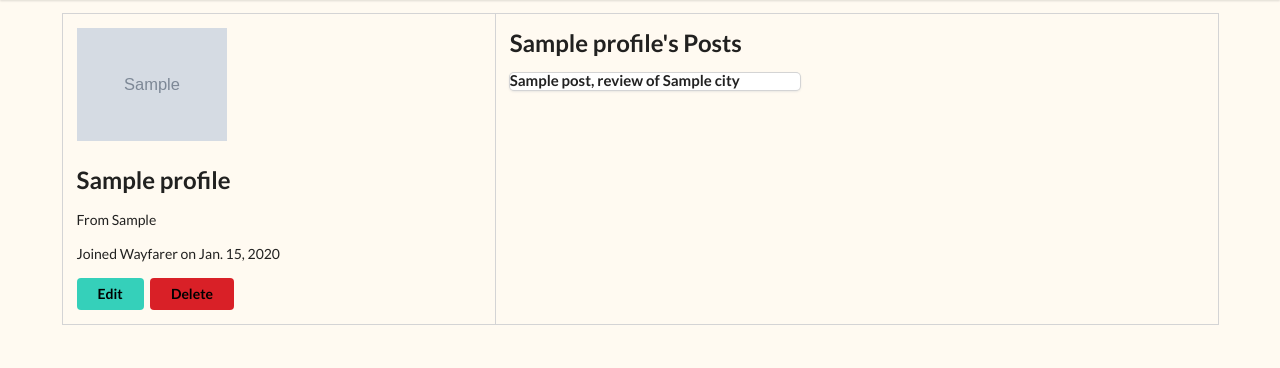
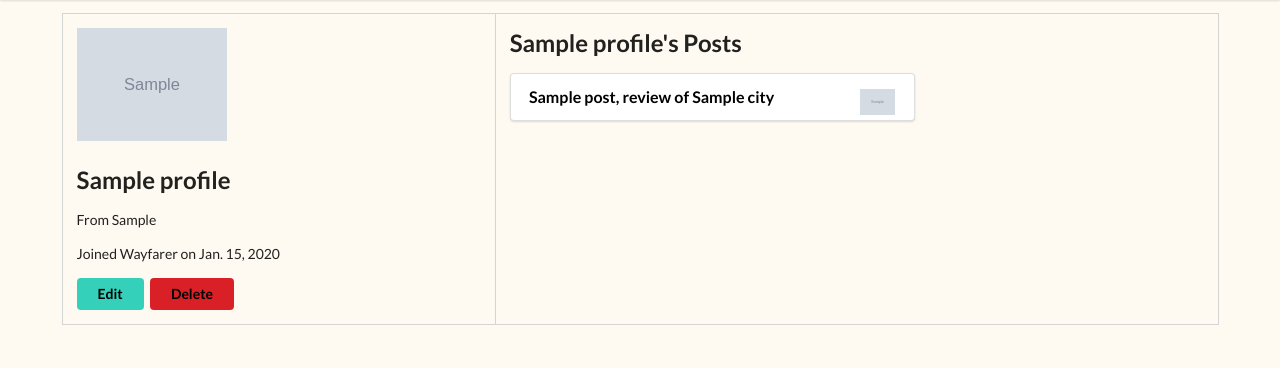
Before and after one commit to danlehner/wayfarer, a Django app: page /profile/1/ in a window 1280 px wide. Shown: the part 52-420 px from the top of the page. Run offline with Django 3.2, Linux system fonts and the light colour scheme; tables that the repository leaves empty hold one stand-in row (values such as "Sample post"); grey boxes marked "Sample" are stand-in pictures; some libraries are stand-ins or nearby versions.

Commit message:
adds menu items to user profile lage to show teh post they have written, each item has title, city & image and is linked ot post

```diff
--- a/main_app/templates/profile/show.html
+++ b/main_app/templates/profile/show.html
@@ -17,8 +17,10 @@
     <h2>{{ title }}'s Posts</h2>
     {% for post in posts %}
     <a href="/posts/{{ post.id }}">
-      <div class="ui card">
-        <h4 class="ui header">{{ post.title }}, review of {{ post.city }} </h4>
+      <div class="ui vertical menu" id="post_menu">
+        <div class="item">{{ post.title }}, review of {{ post.city }}
+          <img src="{{post.city.image}}" alt="{{post.city.name}}" class="ui right floated mini image">
+        </div>
       </div>
     </a>
     {% endfor %}
--- a/main_app/urls.py
+++ b/main_app/urls.py
@@ -10,6 +10,7 @@ urlpatterns = [
 
   # ===== POST ===== #
   path('posts/new/', views.post_new, name="post_new"),
+  # path('posts/<int:city_id>/new_from_city/', views.post_new_from_city, name="post_new_from_city"),
   path('posts/<int:post_id>/', views.post_show, name='post_show'),
   path('posts/<int:post_id>/edit/', views.post_edit, name='post_edit'),
   path('posts/<int:post_id>/delete/', views.post_delete, name='post_delete'),
```
Also changed, not shown: main_app/templates/cities/show.html (+5 -2 lines), main_app/views.py (+18 -1 lines), 1 other file.
